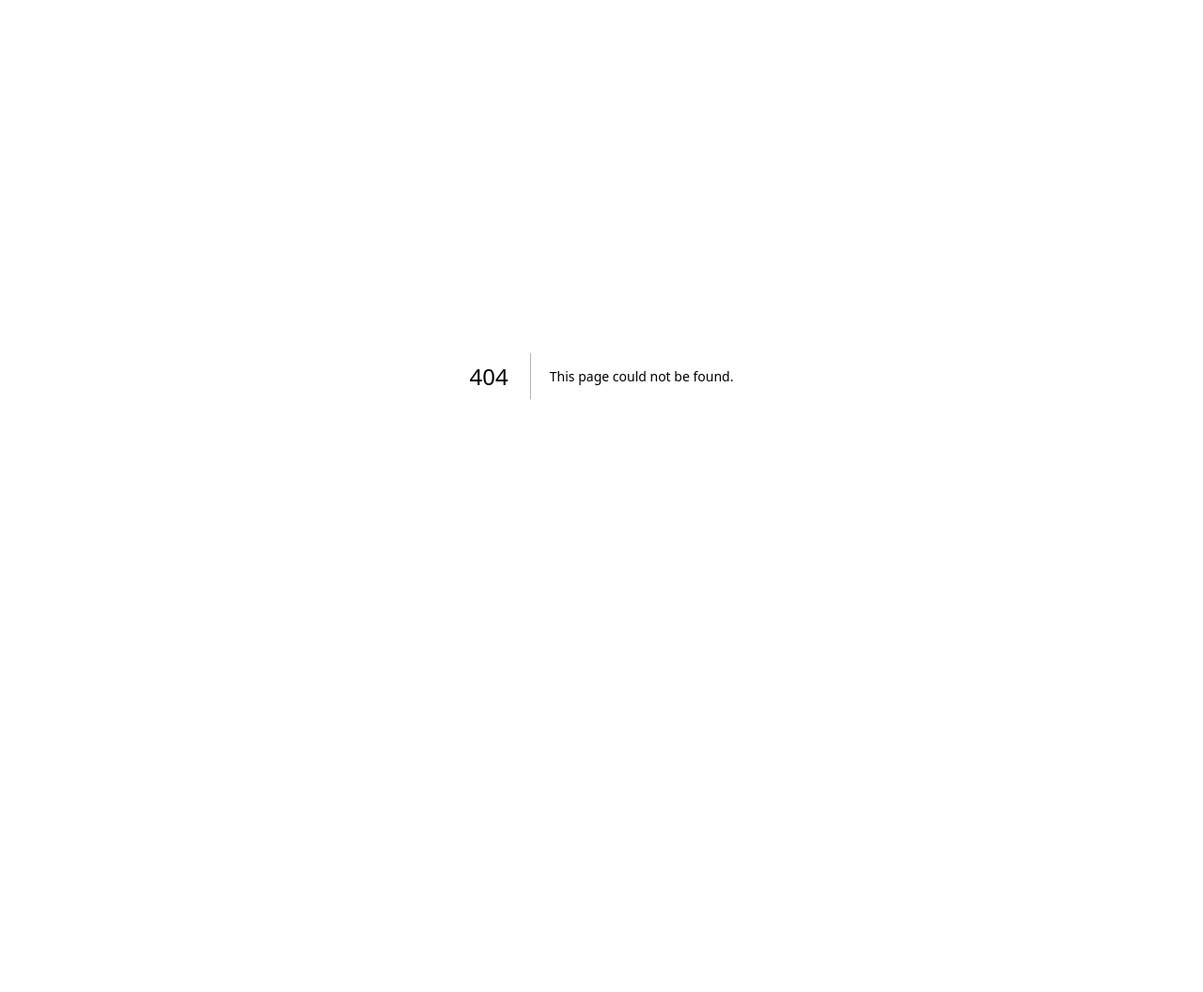
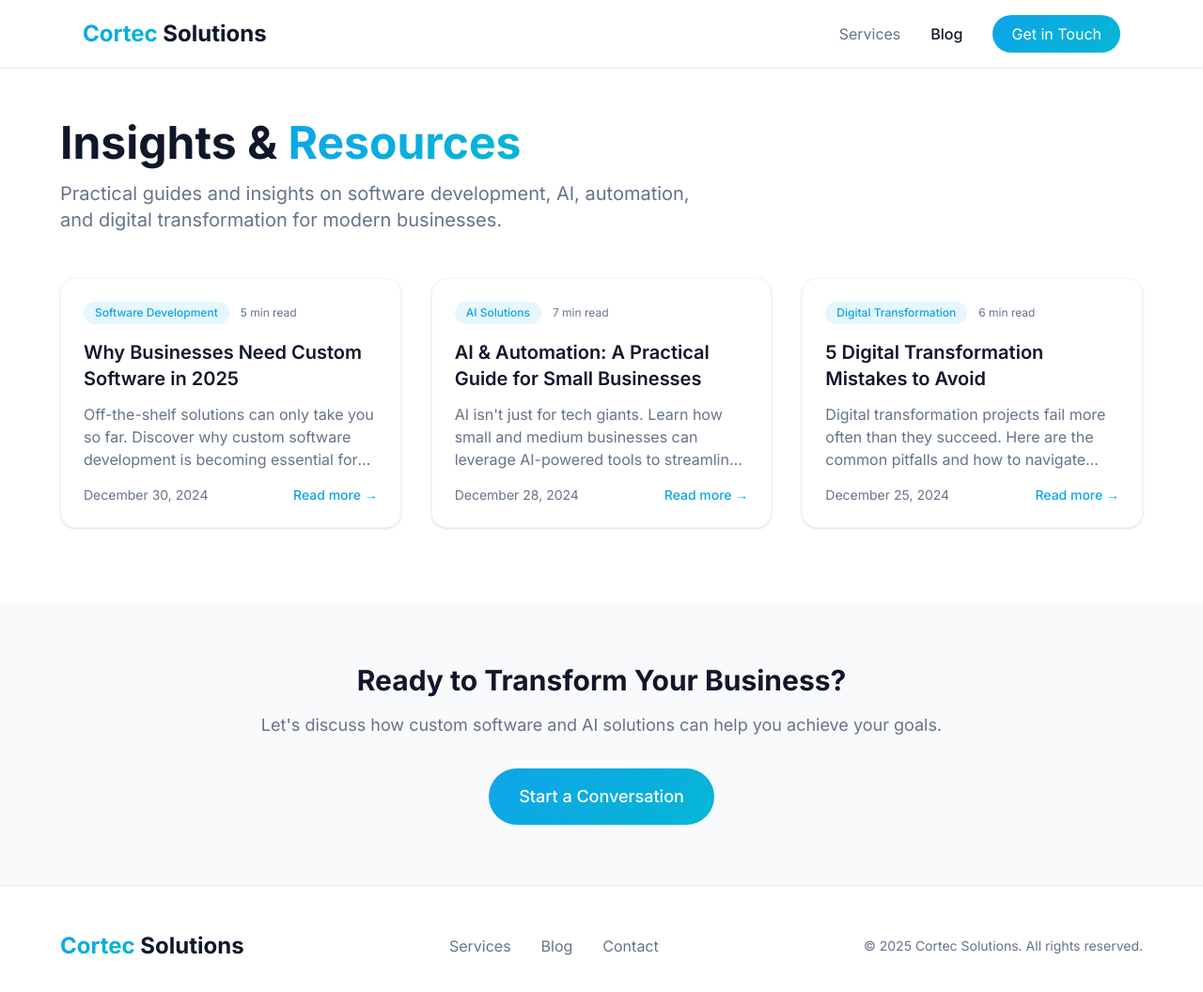
Before and after one commit to CortecSolutions/cortecs-website, a Next.js app: page /blog in a window 1280 px wide. Before the commit this address had no page. Shown: the top 1056 px of the page at 94% size. Before the commit the page ends 800 px from the top, so only its background shows below. Built offline with nearby package versions, Linux system fonts and the light colour scheme.

Commit message:
Add SEO, blog section, and OG image for social sharing

```diff
--- /dev/null
+++ b/src/app/blog/page.tsx
@@ -0,0 +1,182 @@
+import { Metadata } from "next";
+import Link from "next/link";
+
+export const metadata: Metadata = {
+  title: "Blog",
+  description:
+    "Insights on custom software development, AI solutions, business automation, and digital transformation from Cortec Solutions.",
+};
+
+const posts = [
+  {
+    slug: "why-businesses-need-custom-software-2025",
+    title: "Why Businesses Need Custom Software in 2025",
+    excerpt:
+      "Off-the-shelf solutions can only take you so far. Discover why custom software development is becoming essential for businesses looking to gain a competitive edge.",
+    date: "2024-12-30",
+    readTime: "5 min read",
+    category: "Software Development",
+  },
+  {
+    slug: "ai-automation-small-business-guide",
+    title: "AI & Automation: A Practical Guide for Small Businesses",
+    excerpt:
+      "AI isn't just for tech giants. Learn how small and medium businesses can leverage AI-powered tools to streamline operations and reduce costs.",
+    date: "2024-12-28",
+    readTime: "7 min read",
+    category: "AI Solutions",
+  },
+  {
+    slug: "digital-transformation-mistakes-to-avoid",
+    title: "5 Digital Transformation Mistakes to Avoid",
+    excerpt:
+      "Digital transformation projects fail more often than they succeed. Here are the common pitfalls and how to navigate around them.",
+    date: "2024-12-25",
+    readTime: "6 min read",
+    category: "Digital Transformation",
+  },
+];
+
+export default function BlogPage() {
+  return (
+    <div className="min-h-screen bg-background">
+      {/* Navigation */}
+      <nav className="fixed top-0 left-0 right-0 z-50 glass border-b border-slate-200 dark:border-slate-800">
+        <div className="max-w-6xl mx-auto px-6 py-4">
+          <div className="flex items-center justify-between">
+            <Link href="/" className="text-2xl font-bold">
+              <span className="gradient-text">Cortec</span>
+              <span className="text-foreground"> Solutions</span>
+            </Link>
+            <div className="hidden md:flex items-center gap-8">
+              <Link
+                href="/#services"
+                className="text-secondary hover:text-foreground transition-colors"
+              >
+                Services
+              </Link>
+              <Link
+                href="/blog"
+                className="text-foreground font-medium"
+              >
+                Blog
+              </Link>
+              <Link
+                href="/#contact"
+                className="gradient-bg text-white px-5 py-2 rounded-full hover:opacity-90 transition-opacity"
+              >
+                Get in Touch
+              </Link>
+            </div>
+          </div>
+        </div>
+      </nav>
+
+      {/* Blog Header */}
+      <section className="pt-32 pb-12 px-6">
+        <div className="max-w-6xl mx-auto">
+          <h1 className="text-4xl md:text-5xl font-bold mb-4">
+            Insights & <span className="gradient-text">Resources</span>
+          </h1>
+          <p className="text-xl text-secondary max-w-2xl">
+            Practical guides and insights on software development, AI, automation,
+            and digital transformation for modern businesses.
+          </p>
+        </div>
+      </section>
+
+      {/* Blog Posts */}
+      <section className="pb-20 px-6">
+        <div className="max-w-6xl mx-auto">
+          <div className="grid md:grid-cols-2 lg:grid-cols-3 gap-8">
+            {posts.map((post) => (
+              <article
+                key={post.slug}
+                className="bg-white dark:bg-slate-800 rounded-2xl shadow-sm hover:shadow-md transition-shadow border border-slate-100 dark:border-slate-700 overflow-hidden group"
+              >
+                <div className="p-6">
+                  <div className="flex items-center gap-3 mb-4">
+                    <span className="text-xs font-medium text-primary bg-primary/10 px-3 py-1 rounded-full">
+                      {post.category}
+                    </span>
+                    <span className="text-xs text-secondary">{post.readTime}</span>
+                  </div>
+                  <h2 className="text-xl font-semibold mb-3 group-hover:text-primary transition-colors">
+                    {post.title}
+                  </h2>
+                  <p className="text-secondary mb-4 line-clamp-3">{post.excerpt}</p>
+                  <div className="flex items-center justify-between">
+                    <time className="text-sm text-secondary">
+                      {new Date(post.date).toLocaleDateString("en-CA", {
+                        year: "numeric",
+                        month: "long",
+                        day: "numeric",
+                      })}
+                    </time>
+                    <span className="text-primary font-medium text-sm group-hover:underline">
+                      Read more →
+                    </span>
+                  </div>
+                </div>
+              </article>
+            ))}
+          </div>
+        </div>
+      </section>
+
+      {/* CTA Section */}
+      <section className="py-16 px-6 bg-slate-50 dark:bg-slate-900/50">
+        <div className="max-w-4xl mx-auto text-center">
+          <h2 className="text-3xl font-bold mb-4">
+            Ready to Transform Your Business?
+          </h2>
+          <p className="text-secondary text-lg mb-8">
+            Let&apos;s discuss how custom software and AI solutions can help you achieve
+            your goals.
+          </p>
+          <Link
+            href="/#contact"
+            className="inline-block gradient-bg text-white px-8 py-4 rounded-full text-lg font-medium hover:opacity-90 transition-opacity"
+          >
+            Start a Conversation
+          </Link>
+        </div>
+      </section>
+
+      {/* Footer */}
+      <footer className="py-12 px-6 border-t border-slate-200 dark:border-slate-800">
+        <div className="max-w-6xl mx-auto">
+          <div className="flex flex-col md:flex-row items-center justify-between gap-6">
+            <Link href="/" className="text-2xl font-bold">
+              <span className="gradient-text">Cortec</span>
+              <span className="text-foreground"> Solutions</span>
+            </Link>
+            <div className="flex items-center gap-8">
+              <Link
+                href="/#services"
+                className="text-secondary hover:text-foreground transition-colors"
+              >
+                Services
+              </Link>
+              <Link
+                href="/blog"
+                className="text-secondary hover:text-foreground transition-colors"
+              >
+                Blog
+              </Link>
+              <Link
+                href="/#contact"
+                className="text-secondary hover:text-foreground transition-colors"
+              >
+                Contact
+              </Link>
+            </div>
+            <div className="text-secondary text-sm">
+              © {new Date().getFullYear()} Cortec Solutions. All rights reserved.
+            </div>
+          </div>
+        </div>
+      </footer>
+    </div>
+  );
+}
--- a/src/app/layout.tsx
+++ b/src/app/layout.tsx
@@ -8,25 +8,69 @@ const inter = Inter({
 });
 
 export const metadata: Metadata = {
-  title: "Cortec Solutions | Custom Software & AI Solutions",
+  metadataBase: new URL("https://www.cortecs.ca"),
+  title: {
+    default: "Cortec Solutions | Custom Software & AI Solutions in Canada",
+    template: "%s | Cortec Solutions",
+  },
   description:
-    "Design, development, and implementation of custom software applications, AI-powered tools, and automated business workflows. Technical consulting for digital transformation.",
+    "Design, development, and implementation of custom software applications, AI-powered tools, and automated business workflows. Expert technical consulting for digital transformation and process optimization.",
   keywords: [
-    "custom software",
+    "custom software development",
     "AI solutions",
-    "automation",
+    "business automation",
     "digital transformation",
     "technical consulting",
-    "business workflows",
+    "workflow automation",
+    "software development Canada",
+    "AI-powered tools",
+    "process optimization",
+    "enterprise software",
   ],
+  authors: [{ name: "Cortec Solutions" }],
+  creator: "Cortec Solutions",
+  publisher: "Cortec Solutions",
+  robots: {
+    index: true,
+    follow: true,
+    googleBot: {
+      index: true,
+      follow: true,
+      "max-video-preview": -1,
+      "max-image-preview": "large",
+      "max-snippet": -1,
+    },
+  },
   openGraph: {
+    type: "website",
+    locale: "en_CA",
+    url: "https://www.cortecs.ca",
+    siteName: "Cortec Solutions",
     title: "Cortec Solutions | Custom Software & AI Solutions",
     description:
-      "Design, development, and implementation of custom software applications, AI-powered tools, and automated business workflows.",
-    url: "https://www.cortecs.ca",
-    siteName: "Cortec Solutions",
-    locale: "en_CA",
-    type: "website",
+      "Transform your business with custom software, AI-powered tools, and automated workflows. Expert technical consulting for digital transformation.",
+    images: [
+      {
+        url: "/og-image.svg",
+        width: 1200,
+        height: 630,
+        alt: "Cortec Solutions - Custom Software & AI Solutions",
+      },
+    ],
+  },
+  twitter: {
+    card: "summary_large_image",
+    title: "Cortec Solutions | Custom Software & AI Solutions",
+    description:
+      "Transform your business with custom software, AI-powered tools, and automated workflows.",
+    images: ["/og-image.svg"],
+  },
+  verification: {
+    // Add your verification codes here when you have them
+    // google: "your-google-verification-code",
+  },
+  alternates: {
+    canonical: "https://www.cortecs.ca",
   },
 };
 
@@ -37,6 +81,39 @@ export default function RootLayout({
 }>) {
   return (
     <html lang="en" className="scroll-smooth">
+      <head>
+        <script
+          type="application/ld+json"
+          dangerouslySetInnerHTML={{
+            __html: JSON.stringify({
+              "@context": "https://schema.org",
+              "@type": "Organization",
+              name: "Cortec Solutions",
+              url: "https://www.cortecs.ca",
+              logo: "https://www.cortecs.ca/og-image.svg",
+              description:
+                "Design, development, and implementation of custom software applications, AI-powered tools, and automated business workflows.",
+              address: {
+                "@type": "PostalAddress",
+                addressCountry: "CA",
+              },
+              sameAs: [],
+              contactPoint: {
+                "@type": "ContactPoint",
+                contactType: "sales",
+                url: "https://www.cortecs.ca/#contact",
+              },
+              serviceType: [
+                "Custom Software Development",
+                "AI Solutions",
+                "Business Workflow Automation",
+                "Technical Consulting",
+                "Digital Transformation",
+              ],
+            }),
+          }}
+        />
+      </head>
       <body className={`${inter.variable} font-sans antialiased`}>
         {children}
       </body>
--- a/src/app/page.tsx
+++ b/src/app/page.tsx
@@ -103,6 +103,9 @@ export default function Home() {
               </a>
               <a href="#about" className="text-secondary hover:text-foreground transition-colors">
                 About
+              </a>
+              <a href="/blog" className="text-secondary hover:text-foreground transition-colors">
+                Blog
               </a>
               <a
                 href="#contact"
@@ -336,6 +339,9 @@ export default function Home() {
               <a href="#about" className="text-secondary hover:text-foreground transition-colors">
                 About
               </a>
+              <a href="/blog" className="text-secondary hover:text-foreground transition-colors">
+                Blog
+              </a>
               <a href="#contact" className="text-secondary hover:text-foreground transition-colors">
                 Contact
               </a>
```
Also changed, not shown: public/og-image.svg (added), public/robots.txt (added), 1 other file (tests, documents, lock files or other folders).
